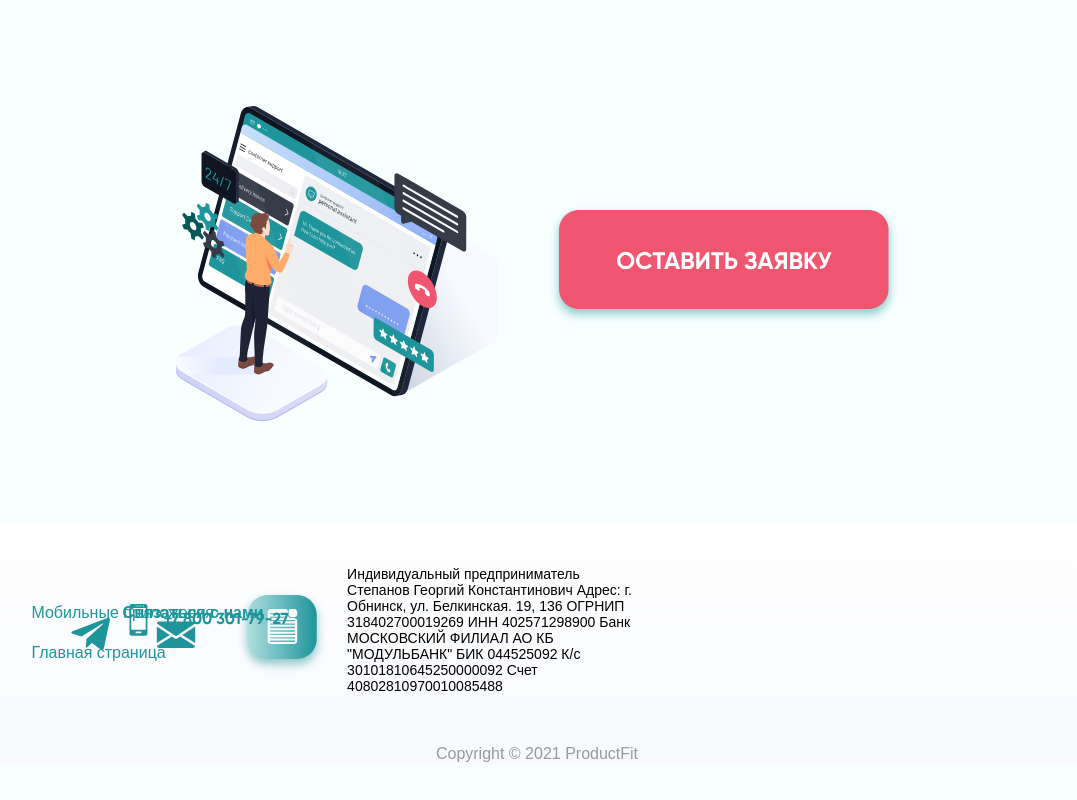
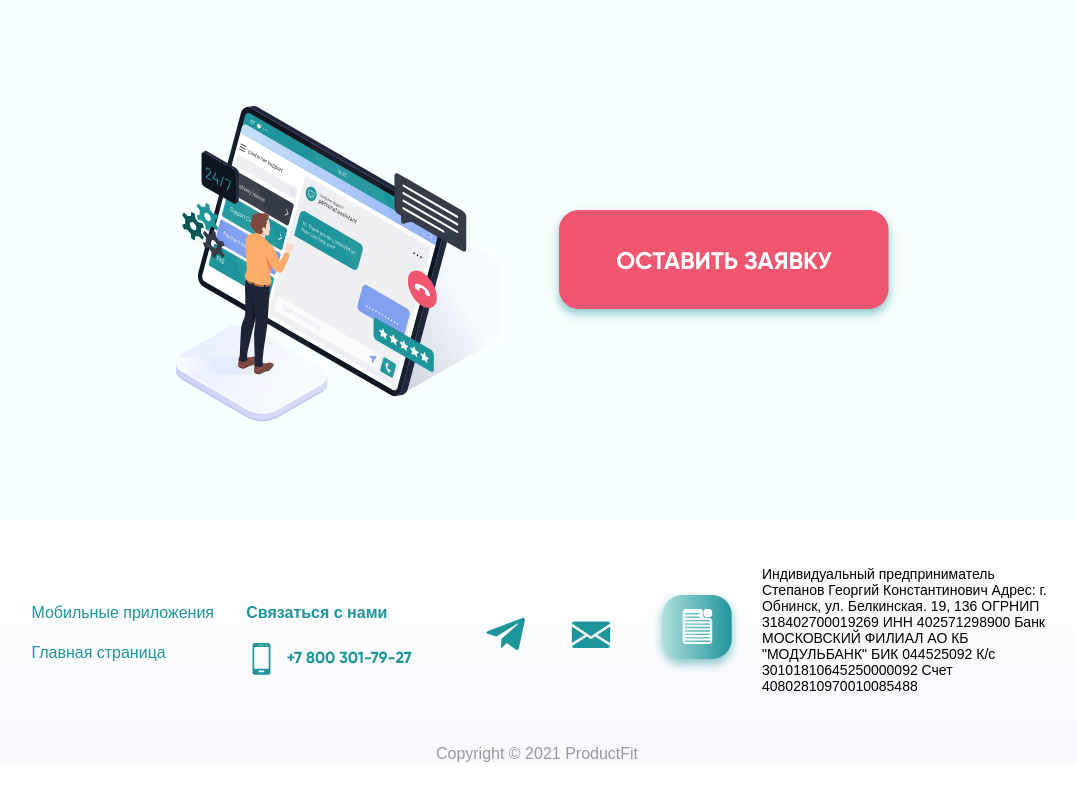
Before and after one commit to AvetisyanKo/ProductFit, a plain HTML site: page index.html in a window 1280 px wide. Shown: the part 3071-3871 px from the top of the page, without its empty margins (103-1180 px from the left). Drawn offline with Linux system fonts and the light colour scheme.

Commit message:
Project ProductFit

```diff
--- a/style.css
+++ b/style.css
@@ -588,7 +588,6 @@
     filter: contrast(300%);
 }
 .footerToContact {
-    position:absolute;
     width: 200px;
     display: grid;
     grid-template-areas:
@@ -601,7 +600,6 @@
     text-decoration: none;
 }
 .toContact{
-    position:absolute;
     width: 150px;
     height: 19px;
     font-family: 'Gilroy',sans-serif;
@@ -661,7 +659,9 @@
     width: 100%;
     height: 200px;
     background-color: #F8FFFF;
-}
+    display:none ;
+}
+
 @media (max-width: 1440px) {
     /*banner*/
    .arrowBanner{
```
